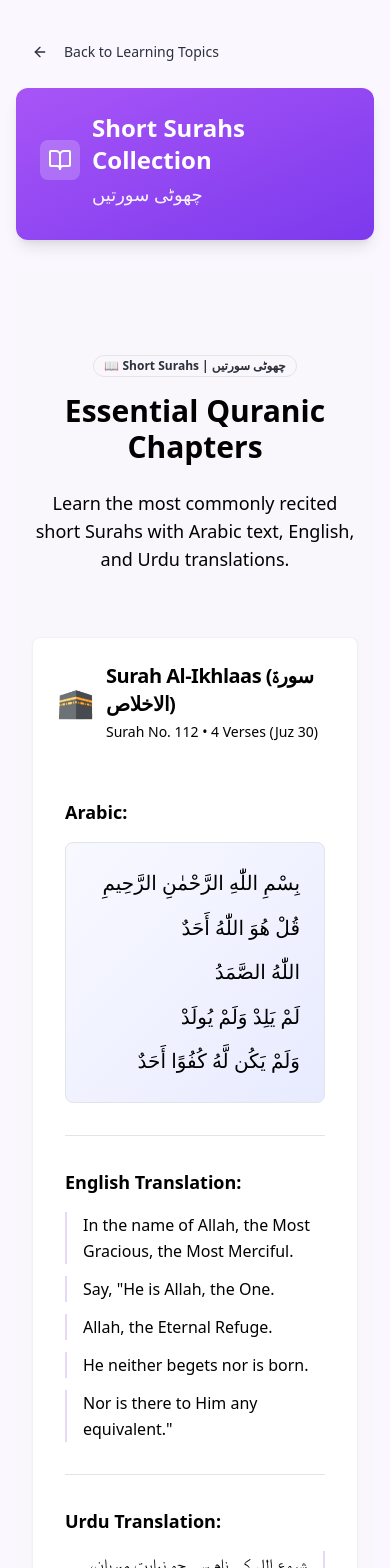
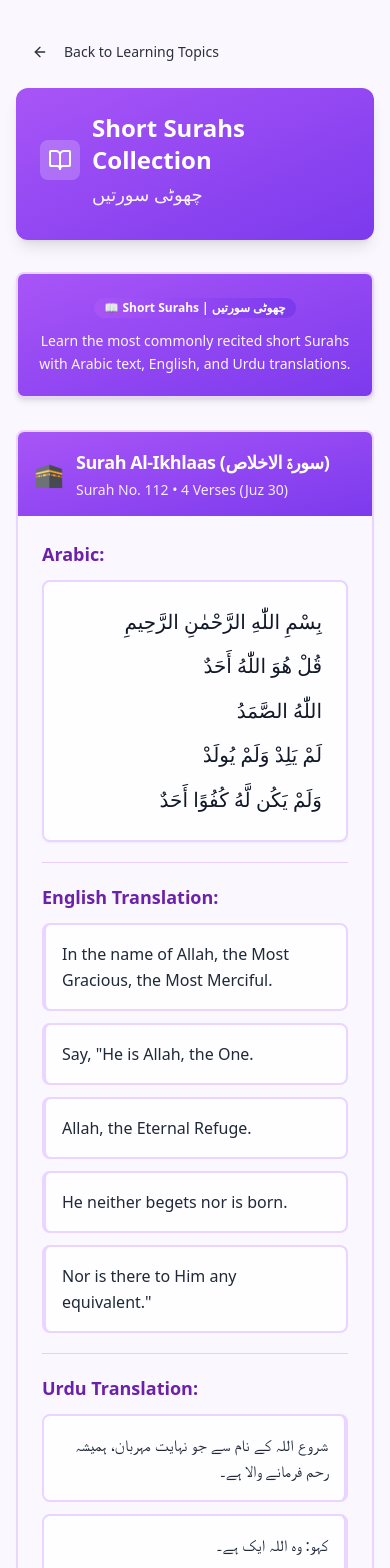
Before and after one commit to USAMAKHAN444/baitulmukarram, a React (Vite) app: page /surahs in a window 390 px wide. Shown: the top 1568 px of the page. Built offline with nearby package versions, Linux system fonts and the light colour scheme.

Commit message:
Refactor SurahsSection to utilize TopicThemedBlocks for improved structure and styling; enhance topic integration and update layout for better readability.

```diff
--- a/src/components/SurahsSection.tsx
+++ b/src/components/SurahsSection.tsx
@@ -1,8 +1,22 @@
-import { Card, CardContent, CardHeader, CardTitle } from "@/components/ui/card";
-import { Badge } from "@/components/ui/badge";
-import { Separator } from "@/components/ui/separator";
+import {
+  TopicArabicBox,
+  TopicBenefits,
+  TopicCard,
+  TopicCardTitle,
+  TopicIntro,
+  TopicLabel,
+  TopicSeparator,
+  TopicTextBox,
+  useLearningTopic,
+} from "@/components/learning/TopicThemedBlocks";
+import { cn } from "@/lib/utils";
 
-const SurahsSection = () => {
+type SurahsSectionProps = {
+  topicId?: string;
+};
+
+const SurahsSection = ({ topicId = "surahs" }: SurahsSectionProps) => {
+  const { topic } = useLearningTopic(topicId);
   const surahs = [
     {
       name: "Surah Al‑Ikhlaas",
@@ -100,112 +114,95 @@ const SurahsSection = () => {
   ];
 
   return (
-    <section className="py-20 bg-muted/30">
-      <div className="container mx-auto px-4">
-        <div className="text-center mb-16">
-          <Badge variant="outline" className="mb-4">
-            📖 Short Surahs | چھوٹی سورتیں
-          </Badge>
-          <h2 className="text-3xl md:text-4xl font-bold mb-6 text-black">
-            Essential Quranic Chapters
-          </h2>
-          <p className="text-lg text-black max-w-2xl mx-auto">
-            Learn the most commonly recited short Surahs with Arabic text, English, and Urdu translations.
-          </p>
-        </div>
+    <section className="space-y-8">
+      <TopicIntro topic={topic} badge="📖 Short Surahs | چھوٹی سورتیں">
+        Learn the most commonly recited short Surahs with Arabic text, English, and Urdu
+        translations.
+      </TopicIntro>
 
-        <div className="grid grid-cols-1 lg:grid-cols-1 gap-12">
+      <div className="grid grid-cols-1 gap-8">
         {surahs.map((surah, index) => (
-            <Card key={index} className="hover:shadow-elegant transition-all duration-300 border-border/50 overflow-hidden">
-              <CardHeader className="bg-gradient-islamic text-primary-foreground">
-                <div className="flex items-center justify-between">
-                  <div className="flex items-center space-x-3">
-                    <span className="text-3xl">{surah.icon}</span>
+          <TopicCard
+            key={index}
+            topic={topic}
+            header={
+              <div className="flex items-center gap-3">
+                <span className="text-2xl shrink-0">{surah.icon}</span>
                 <div>
-                      <CardTitle className="text-xl mb-1 text-black">
+                  <TopicCardTitle className="text-lg sm:text-xl">
                     {surah.name} ({surah.urdu})
-                      </CardTitle>
-                      <p className="text-black text-sm">
+                  </TopicCardTitle>
+                  <p className="text-white/90 text-sm mt-1">
                     Surah No. {surah.number} • {surah.verses}
                   </p>
                 </div>
               </div>
-                </div>
-              </CardHeader>
-
-              <CardContent className="p-8 space-y-8">
-                {/* Arabic Text */}
+            }
+          >
             <div>
-                  <h4 className="font-semibold text-black mb-4 text-lg">Arabic:</h4>
-                  <div className="bg-gradient-subtle p-6 rounded-lg border space-y-3">
+              <TopicLabel topic={topic} className="text-lg">
+                Arabic:
+              </TopicLabel>
+              <TopicArabicBox topic={topic} className="space-y-3 p-6">
                 {surah.arabic.map((verse, idx) => (
-                      <p key={idx} className="text-xl font-arabic leading-relaxed text-right text-black">
+                  <p
+                    key={idx}
+                    className="text-xl font-arabic leading-relaxed text-right text-gray-900"
+                  >
                     {verse}
                   </p>
+                ))}
+              </TopicArabicBox>
+            </div>
+
+            <TopicSeparator topic={topic} />
+
+            <div>
+              <TopicLabel topic={topic} className="text-lg">
+                English Translation:
+              </TopicLabel>
+              <div className="space-y-3">
+                {surah.english.map((verse, idx) => (
+                  <TopicTextBox key={idx} topic={topic} className="border-l-4">
+                    {verse}
+                  </TopicTextBox>
                 ))}
               </div>
             </div>
 
-                <Separator />
+            <TopicSeparator topic={topic} />
 
-                {/* English Translation */}
             <div>
-                  <h4 className="font-semibold text-black mb-4 text-lg">English Translation:</h4>
+              <TopicLabel topic={topic} className="text-lg">
+                Urdu Translation:
+              </TopicLabel>
               <div className="space-y-3">
-                    {surah.english.map((verse, idx) => (
-                                              <p key={idx} className="text-black leading-relaxed pl-4 border-l-2 border-primary/20">
+                {surah.urduTranslation.map((verse, idx) => (
+                  <TopicTextBox key={idx} topic={topic} align="right" className="border-r-4">
                     {verse}
-                        </p>
+                  </TopicTextBox>
                 ))}
               </div>
             </div>
-
-                <Separator />
-
-                {/* Urdu Translation */}
-                <div>
-                  <h4 className="font-semibold text-black mb-4 text-lg">Urdu Translation:</h4>
-                  <div className="space-y-3">
-                    {surah.urduTranslation.map((verse, idx) => (
-                                              <p key={idx} className="text-black leading-relaxed pr-4 border-r-2 border-primary/20 text-right">
-                          {verse}
-                        </p>
-                    ))}
-                  </div>
-                </div>
-              </CardContent>
-            </Card>
+          </TopicCard>
         ))}
       </div>
 
-        {/* Learning Benefits */}
-        <Card className="mt-16 bg-gradient-gold border-accent/20 shadow-gold">
-          <CardHeader className="text-center">
-            <CardTitle className="text-2xl text-black font-bold">
-              🌟 Benefits of Learning Short Surahs
-            </CardTitle>
-          </CardHeader>
-          <CardContent className="text-center space-y-4">
-            <div className="grid grid-cols-1 md:grid-cols-3 gap-6">
-              <div className="text-center">
-                <div className="text-3xl mb-3">🕌</div>
-                <h4 className="font-semibold text-black mb-2">Daily Prayers</h4>
-                <p className="text-black font-medium text-sm">Essential for completing your five daily prayers</p>
+      <TopicBenefits topic={topic} title="🌟 Benefits of Learning Short Surahs">
+        <div className="grid grid-cols-1 md:grid-cols-3 gap-6 text-center">
+          {[
+            { icon: "🕌", title: "Daily Prayers", text: "Essential for completing your five daily prayers" },
+            { icon: "🛡️", title: "Protection", text: "Seek Allah's protection from evil and harm" },
+            { icon: "❤️", title: "Spiritual Connection", text: "Strengthen your relationship with Allah" },
+          ].map((item) => (
+            <div key={item.title}>
+              <div className="text-3xl mb-3">{item.icon}</div>
+              <h4 className={cn("font-semibold mb-2", topic.accentText)}>{item.title}</h4>
+              <p className="text-gray-700 text-sm font-medium">{item.text}</p>
             </div>
-              <div className="text-center">
-                <div className="text-3xl mb-3">🛡️</div>
-                <h4 className="font-semibold text-black mb-2">Protection</h4>
-                <p className="text-black font-medium text-sm">Seek Allah's protection from evil and harm</p>
+          ))}
         </div>
-              <div className="text-center">
-                <div className="text-3xl mb-3">❤️</div>
-                <h4 className="font-semibold text-black mb-2">Spiritual Connection</h4>
-                <p className="text-black font-medium text-sm">Strengthen your relationship with Allah</p>
-              </div>
-            </div>
-          </CardContent>
-        </Card>
-      </div>
+      </TopicBenefits>
     </section>
   );
 };
--- /dev/null
+++ b/src/components/learning/TopicThemedBlocks.tsx
@@ -0,0 +1,158 @@
+import type { ReactNode } from "react";
+import { Card, CardContent, CardHeader, CardTitle } from "@/components/ui/card";
+import { Badge } from "@/components/ui/badge";
+import { Separator } from "@/components/ui/separator";
+import { getTopicById, type LearningTopic } from "@/lib/learningTopics";
+import { cn } from "@/lib/utils";
+
+export const useLearningTopic = (topicId: string) => {
+  const topic = getTopicById(topicId) ?? getTopicById("kalimas")!;
+  const headerGradient = `bg-gradient-to-br ${topic.gradient}`;
+  return { topic, headerGradient };
+};
+
+type TopicIntroProps = {
+  topic: LearningTopic;
+  badge: string;
+  children: ReactNode;
+};
+
+export const TopicIntro = ({ topic, badge, children }: TopicIntroProps) => {
+  const headerGradient = `bg-gradient-to-br ${topic.gradient}`;
+  return (
+    <Card className={cn("border-2 shadow-md", topic.accentBorder, headerGradient)}>
+      <CardContent className="py-5 px-4 text-center">
+        <Badge className={cn("mb-3 text-white border-0", topic.buttonClass)}>{badge}</Badge>
+        <p className="text-white/95 text-sm md:text-base max-w-2xl mx-auto leading-relaxed">
+          {children}
+        </p>
+      </CardContent>
+    </Card>
+  );
+};
+
+type TopicCardProps = {
+  topic: LearningTopic;
+  header: ReactNode;
+  children: ReactNode;
+  className?: string;
+};
+
+export const TopicCard = ({ topic, header, children, className }: TopicCardProps) => {
+  const headerGradient = `bg-gradient-to-br ${topic.gradient}`;
+  return (
+    <Card
+      className={cn(
+        "overflow-hidden hover:shadow-lg transition-all duration-300 border-2",
+        topic.accentBorder,
+        className
+      )}
+    >
+      <CardHeader className={cn("py-4 px-4", headerGradient)}>{header}</CardHeader>
+      <CardContent className={cn("space-y-5 p-6", topic.pageBg)}>{children}</CardContent>
+    </Card>
+  );
+};
+
+export const TopicCardTitle = ({
+  children,
+  className,
+}: {
+  children: ReactNode;
+  className?: string;
+}) => (
+  <CardTitle
+    className={cn("text-base sm:text-lg font-bold text-white leading-snug", className)}
+  >
+    {children}
+  </CardTitle>
+);
+
+export const TopicLabel = ({
+  topic,
+  children,
+  className,
+}: {
+  topic: LearningTopic;
+  children: ReactNode;
+  className?: string;
+}) => (
+  <h4 className={cn("font-semibold mb-3", topic.accentText, className)}>{children}</h4>
+);
+
+export const TopicArabicBox = ({
+  topic,
+  children,
+  className,
+}: {
+  topic: LearningTopic;
+  children: ReactNode;
+  className?: string;
+}) => (
+  <div
+    className={cn(
+      "rounded-lg border-2 p-4 text-gray-900 bg-white/80 shadow-sm",
+      topic.accentBorder,
+      className
+    )}
+  >
+    {children}
+  </div>
+);
+
+export const TopicTextBox = ({
+  topic,
+  children,
+  className,
+  align = "left",
+}: {
+  topic: LearningTopic;
+  children: ReactNode;
+  className?: string;
+  align?: "left" | "right";
+}) => (
+  <div
+    className={cn(
+      "rounded-lg border-2 p-4 bg-white/75 text-gray-800 leading-relaxed",
+      topic.accentBorder,
+      align === "right" && "text-right",
+      className
+    )}
+  >
+    {children}
+  </div>
+);
+
+export const TopicSeparator = ({ topic }: { topic: LearningTopic }) => (
+  <Separator className={cn(topic.accentBg, "opacity-25")} />
+);
+
+type TopicBenefitsProps = {
+  topic: LearningTopic;
+  title: string;
+  children: ReactNode;
+};
+
+export const TopicBenefits = ({ topic, title, children }: TopicBenefitsProps) => {
+  const headerGradient = `bg-gradient-to-br ${topic.gradient}`;
+  return (
+    <Card className={cn("border-2 shadow-lg overflow-hidden", topic.accentBorder)}>
+      <CardHeader className={cn("text-center py-6", headerGradient)}>
+        <CardTitle className="text-xl sm:text-2xl text-white font-bold">{title}</CardTitle>
+      </CardHeader>
+      <CardContent className={cn("py-8 px-6", topic.pageBg)}>{children}</CardContent>
+    </Card>
+  );
+};
+
+export const TopicCategoryPill = ({
+  topic,
+  children,
+}: {
+  topic: LearningTopic;
+  children: ReactNode;
+}) => (
+  <Badge className={cn("text-xs text-white border-0 shrink-0", topic.badgeClass, topic.buttonClass)}>
+    {children}
+  </Badge>
+);
```
Lines whose indentation alone changed are shown as unchanged.
